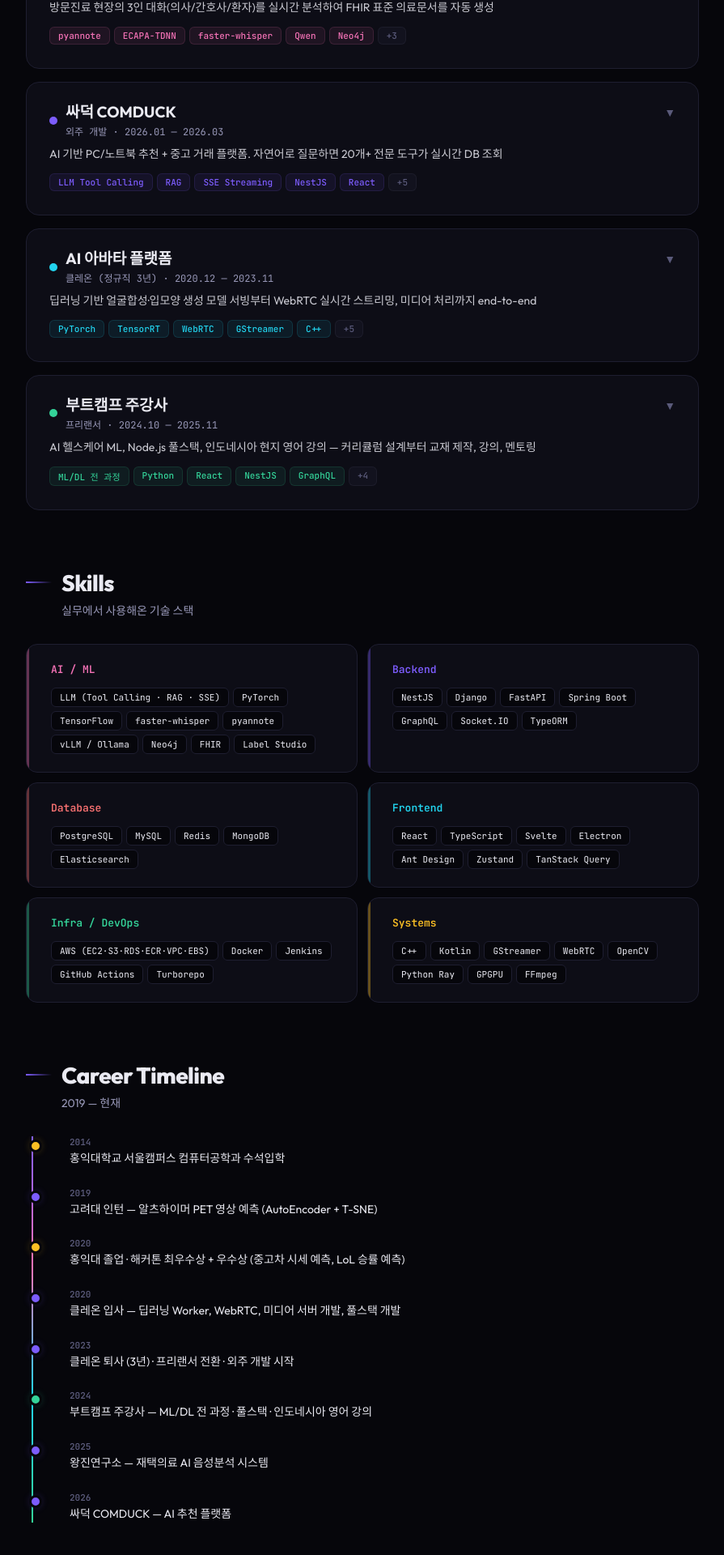
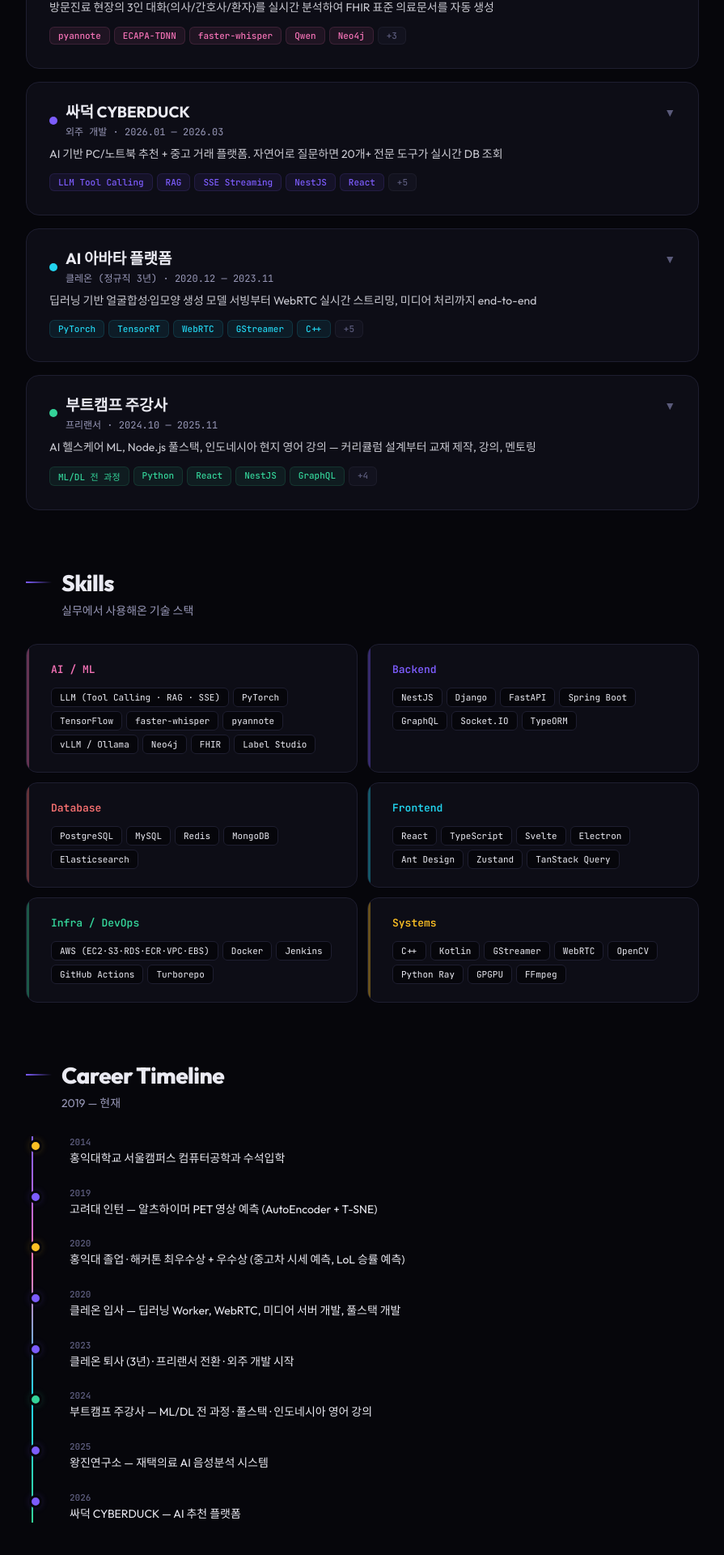
Before and after one commit to TunaLee/Tuna-Portfolio, a React (Vite) app: page / in a window 1280 px wide. Shown: the part 860-2780 px from the top of the page at 81% size, without its empty margins (192-1087 px from the left). Built offline with nearby package versions, Linux system fonts and the light colour scheme.

Commit message:
feat: comduck to cyberduck

```diff
--- a/src/App.jsx
+++ b/src/App.jsx
@@ -138,8 +138,8 @@ const PROJECTS = [
     decision: "로컬 GPU 서버 선택 이유: 128GB 통합 메모리로 Qwen를 로컬에서 추론 가능. 의료기관 내부망에서 환자 데이터를 외부로 보내지 않고 처리할 수 있는 구조",
   },
   {
-    id: "comduck",
-    title: "싸덕 COMDUCK",
+    id: "CYBERDUCK",
+    title: "싸덕 CYBERDUCK",
     org: "외주 개발",
     period: "2026.01 — 2026.03",
     color: P.ac,
@@ -216,7 +216,7 @@ const TIMELINE = [
   { year: "2023", text: "클레온 퇴사 (3년) · 프리랜서 전환 · 외주 개발 시작", type: "work" },
   { year: "2024", text: "부트캠프 주강사 — ML/DL 전 과정 · 풀스택 · 인도네시아 영어 강의", type: "edu" },
   { year: "2025", text: "왕진연구소 — 재택의료 AI 음성분석 시스템", type: "work" },
-  { year: "2026", text: "싸덕 COMDUCK — AI 추천 플랫폼", type: "work" },
+  { year: "2026", text: "싸덕 CYBERDUCK — AI 추천 플랫폼", type: "work" },
 ];
 
 const CONTACTS = [
```
